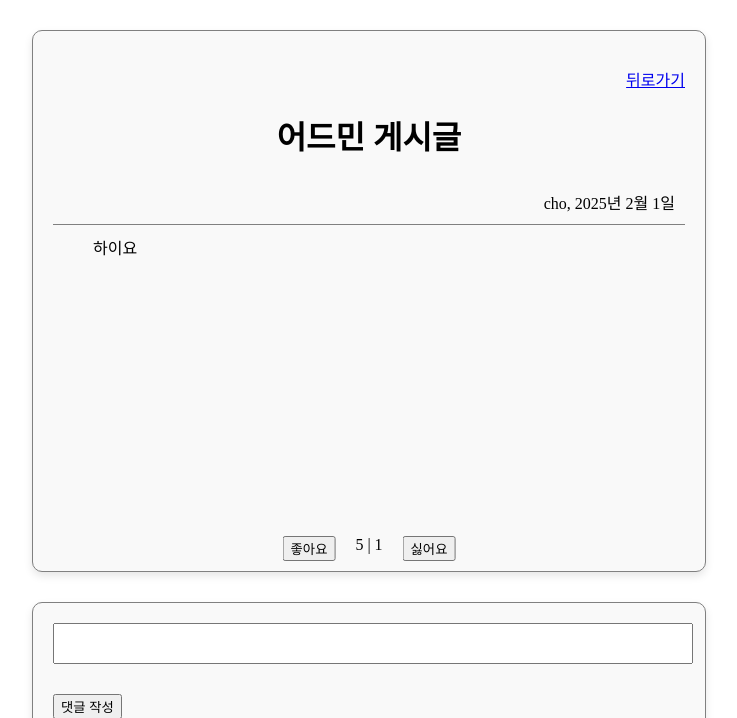
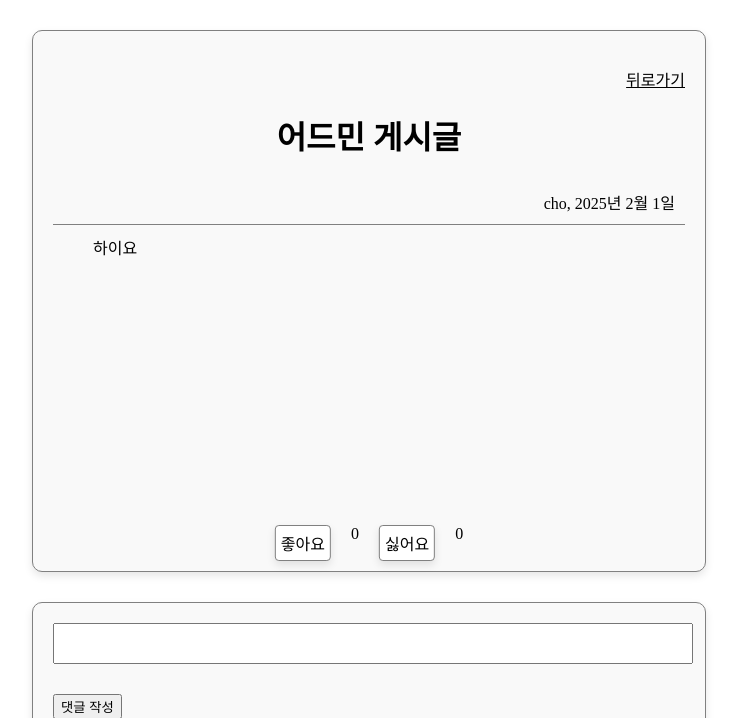
Before and after one commit to chounjae/Reed, a Django app: page /CUJO/1/ in a window 1280 px wide. Shown: the top 718 px of the page, without its empty margins (271-1008 px from the left). Run offline with Django 5.2, Linux system fonts and the light colour scheme; a user stored in the database is signed in; data comes from the database, SQL or seed files in the repository.

Commit message:
좋아요 중복 수정

```diff
--- a/Reed/CUJO/templates/CUJO/content.html
+++ b/Reed/CUJO/templates/CUJO/content.html
@@ -2,6 +2,18 @@
 <html>
   <head>
     <style>
+      a{
+        color : black;
+      }
+      .buttons{
+        text-decoration:none ;
+        padding : 5px;
+        color : black;
+        background : white ;
+        border : gray solid 1px;
+        box-shadow: 0 4px 8px rgba(0, 0, 0, 0.1);
+        border-radius: 4px;
+      }
       ol{
         list-style :none;
         text-align:right;
@@ -75,17 +87,10 @@
       <div class="intro">{{Dashboard.user}}, {{Dashboard.date}}</div>
       <div class="mains">{{Dashboard.main}}</div>
       <div class="likenum">
-        <form action="" method="post">
-          {%csrf_token%}
-          <input type="hidden" name="reaction" value="like" />
-          <button type="submit">좋아요</button>
-        </form>
-        {{Dashboard.like}} | {{Dashboard.unlike}}
-        <form action="" method="post">
-          {%csrf_token%}
-          <input type="hidden" name="reaction" value="unlike" />
-          <button type="submit">싫어요</button>
-        </form>
+        <a href ="{%url 'CUJO:likes' Dashboard.id%}" class ='buttons'>좋아요 </a>
+        {{ Dashboard.like_users.all|length }}
+        <a href ="{%url 'CUJO:dislikes' Dashboard.id%}" class ='buttons'>싫어요</a>
+        {{ Dashboard.dislike_users.all|length }}
       </div>
     </div>
     <div class="commentbox">
```
